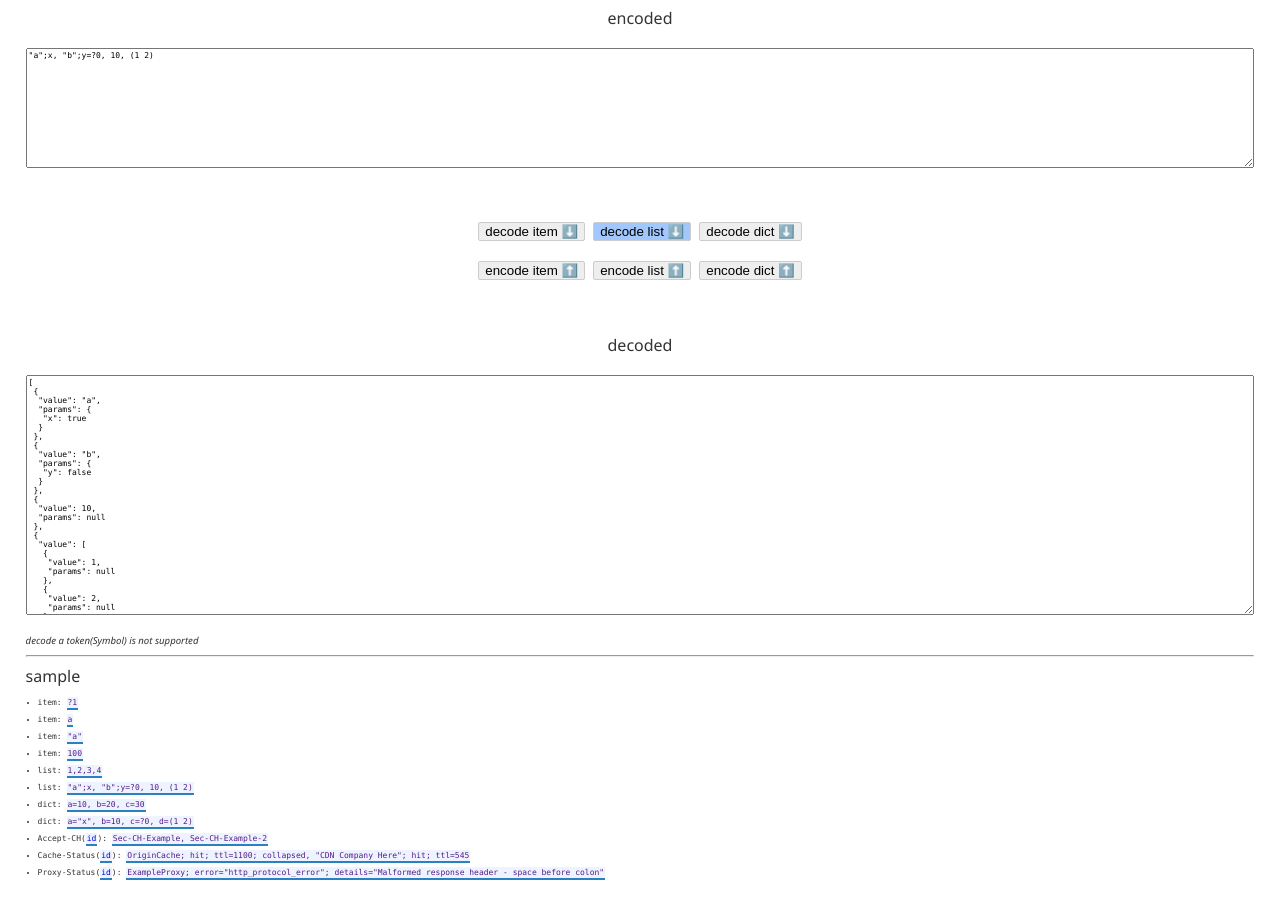
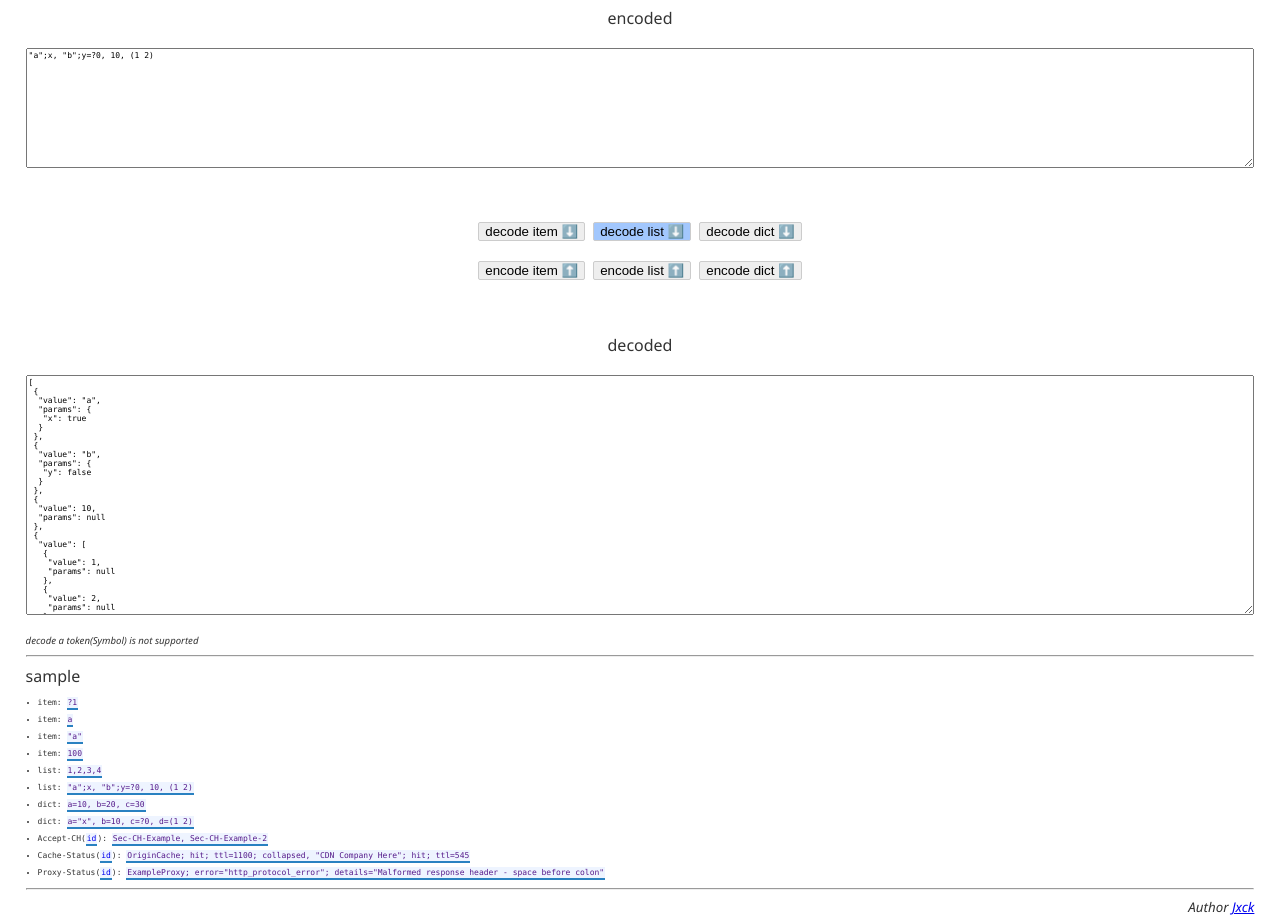
Before and after one commit to Jxck/structured-field-values, a website: page demo.html in a window 1280 px wide. Shown: the part 40-956 px from the top of the page. Before the commit the page ends 924 px from the top, so only its background shows below. Drawn offline with Linux system fonts and the light colour scheme.

Commit message:
add author to demo

```diff
--- a/demo.html
+++ b/demo.html
@@ -45,6 +45,13 @@ main {
   align-items: center;
   align-content: center;
   height: 80vh;
+}
+
+footer {
+  width: 100%;
+  display: flex;
+  justify-content: flex-end;
+  font-style: italic;
 }
 
 textarea {
@@ -157,6 +164,9 @@ button {
   <li>Proxy-Status(<a href=https://tools.ietf.org/html/draft-ietf-httpbis-proxy-status-02>id</a>): <a class="sample List" href="">ExampleProxy; error="http_protocol_error"; details="Malformed response header - space before colon"</a></li>
 </ul>
 
+<hr>
+
+<footer><small>Author <a href=https://jxck.io>Jxck</a><small></footer>
 
 <script type=module>
   const $  = document.querySelector.bind(document)
```
